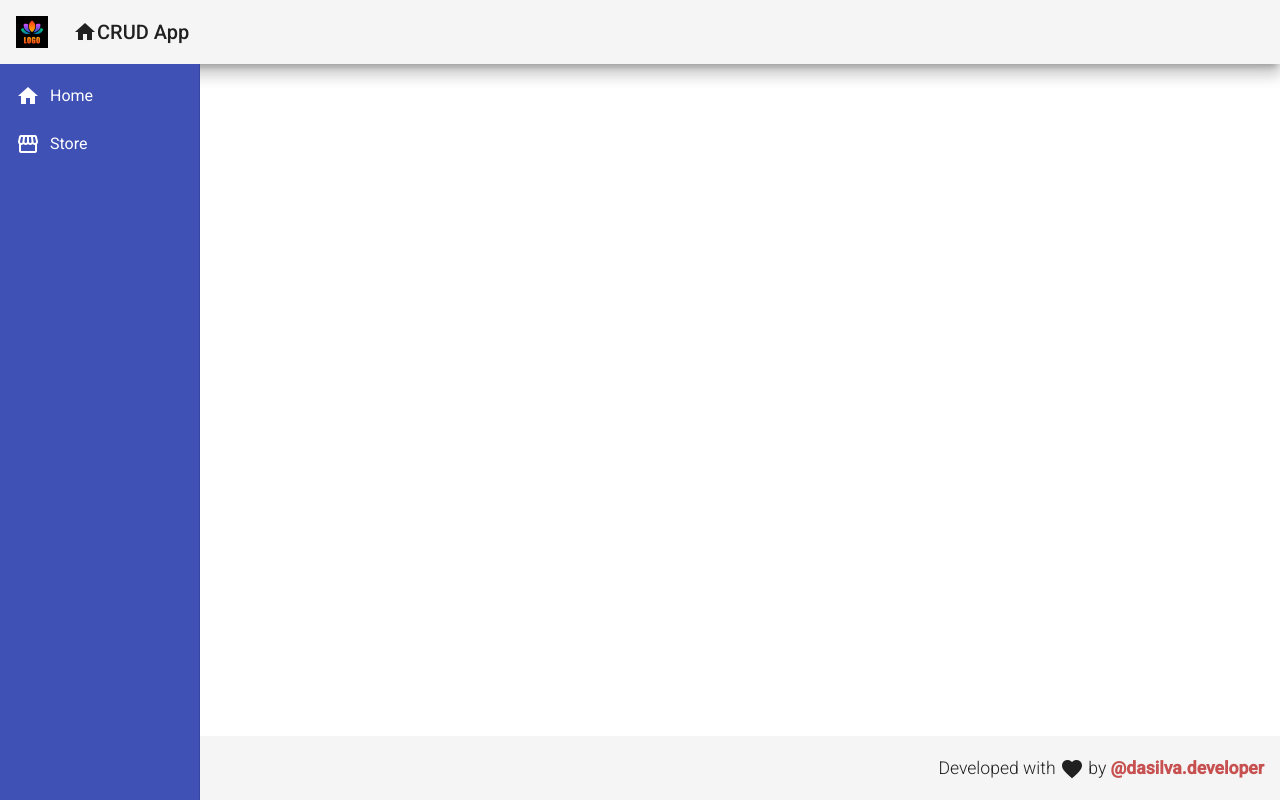
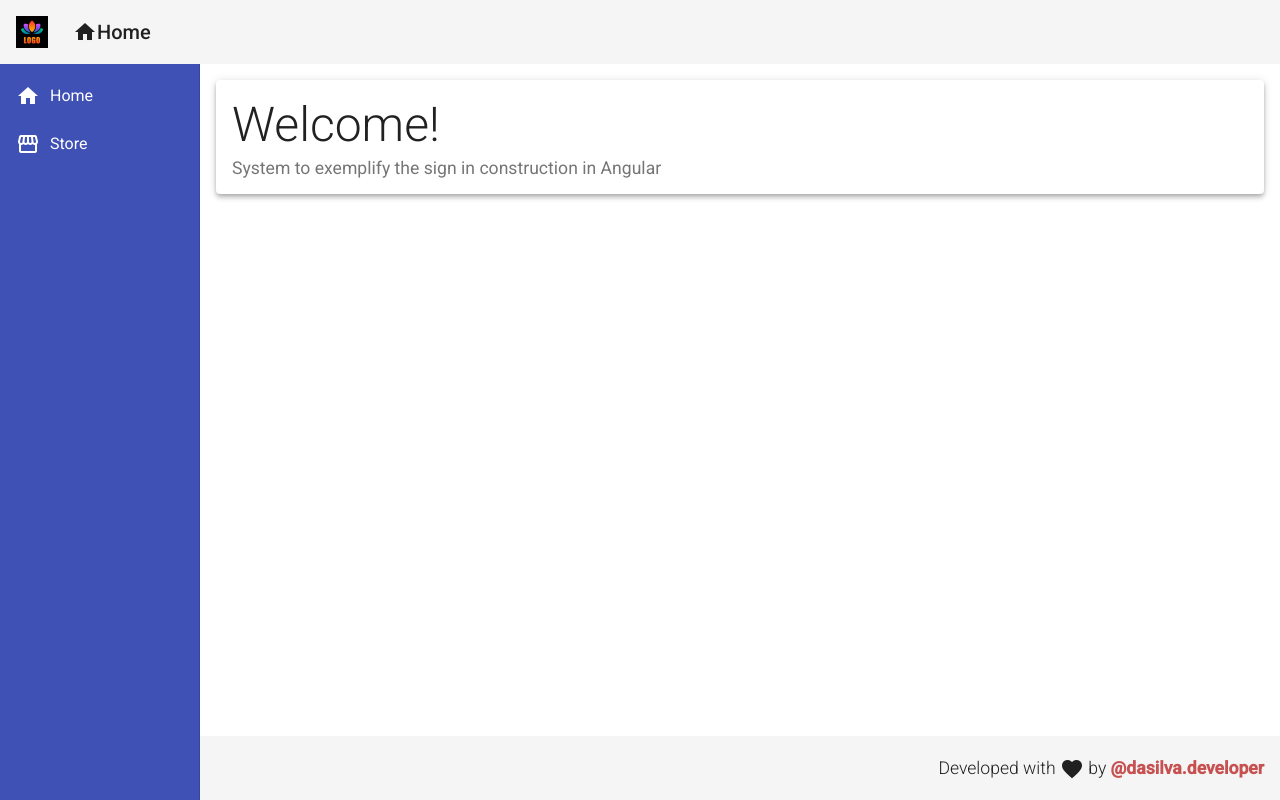
Before and after one commit to dasilvadeveloper/angular-store-crud-client, an Angular app: page / in a window 1280 px wide. Built offline with nearby package versions, Linux system fonts and the light colour scheme.

Commit message:
Home component

```diff
--- a/src/app/components/template/header/header.component.html
+++ b/src/app/components/template/header/header.component.html
@@ -9,7 +9,7 @@
             <i class="material-icons">
                 home
             </i>
-            CRUD App
+            Home
         </a>
     </span>
 </mat-toolbar>
--- a/src/app/components/template/nav/nav.component.css
+++ b/src/app/components/template/nav/nav.component.css
@@ -12,3 +12,8 @@
 	margin-right: 10px;
 
 }
+
+.content {
+	padding: 16px;
+	background: #fff;
+}
--- a/src/app/components/template/nav/nav.component.html
+++ b/src/app/components/template/nav/nav.component.html
@@ -15,4 +15,7 @@
             </a>
         </mat-nav-list>
     </mat-sidenav>
+    <mat-sidenav-content class="content">
+        <crud-home></crud-home>
+    </mat-sidenav-content>
 </mat-sidenav-container>
--- /dev/null
+++ b/src/app/views/home/home.component.css
@@ -0,0 +1,9 @@
+.home .title {
+    font-size: 3rem;
+    font-weight: 300;
+    line-height: 1.2;
+}
+
+.home .subtitle {
+    font-size: 1.1rem;
+}
--- /dev/null
+++ b/src/app/views/home/home.component.html
@@ -0,0 +1,6 @@
+<mat-card class="home mat-elevation-z4">
+    <mat-card-title class="title">Welcome!</mat-card-title>
+    <mat-card-subtitle class="subtitle">
+        System to exemplify the sign in construction in Angular
+    </mat-card-subtitle>
+</mat-card>
--- /dev/null
+++ b/src/app/views/home/home.component.ts
@@ -0,0 +1,15 @@
+import { Component, OnInit } from '@angular/core';
+
+@Component({
+  selector: 'crud-home',
+  templateUrl: './home.component.html',
+  styleUrls: ['./home.component.css']
+})
+export class HomeComponent implements OnInit {
+
+  constructor() { }
+
+  ngOnInit(): void {
+  }
+
+}
```
Also changed, not shown: src/app/app.module.ts (+8 -3 lines).
